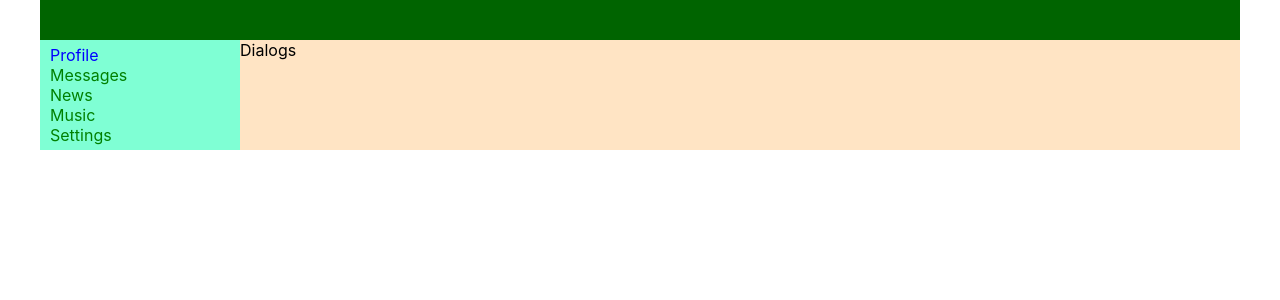
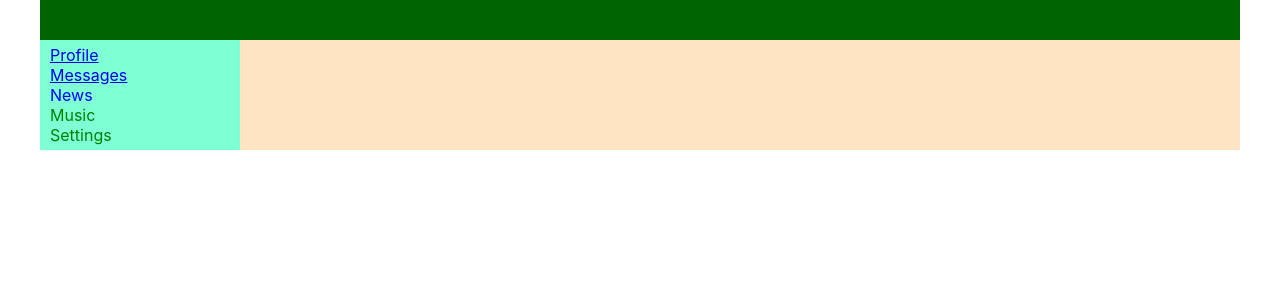
Before and after one commit to Black854/ReactJS, a React (Create React App) app in the folder social/: page / in a window 1280 px wide. Shown: the top 300 px of the page. Built offline with nearby package versions, Linux system fonts and the light colour scheme.

Commit message:
lvl 19 BrowserRouter, Routes, Route

```diff
--- a/social/package.json
+++ b/social/package.json
@@ -8,6 +8,7 @@
     "@testing-library/user-event": "^13.5.0",
     "react": "^18.2.0",
     "react-dom": "^18.2.0",
+    "react-router-dom": "^6.8.1",
     "react-scripts": "5.0.1",
     "web-vitals": "^2.1.4"
   },
--- a/social/src/App.js
+++ b/social/src/App.js
@@ -3,17 +3,24 @@
 import Navbar from "./components/Navbar/Navbar";
 import Profile from "./components/Profile/Profile";
 import Dialogs from './components/Dialogs/Dialogs';
+import { Route } from 'react-router-dom';
+import { BrowserRouter } from 'react-router-dom';
+import { Routes } from 'react-router-dom';
 
 function App() {
   return (
-    <div className='app-wrapper'>
-      <Header />
-      <Navbar />
-      <div className='app-wrapper-content'>
-        {/* <Profile /> */}
-        <Dialogs />
+    <BrowserRouter>
+      <div className='app-wrapper'>
+        <Header />
+        <Navbar />
+        <div className='app-wrapper-content'>
+          <Routes>
+            <Route path='/profile' element={<Profile />} />
+            <Route path='/dialogs' element={<Dialogs />} />
+          </Routes>
+        </div>
       </div>
-    </div>);
+    </BrowserRouter>);
 }
 
 export default App;
--- a/social/src/components/Navbar/Navbar.jsx
+++ b/social/src/components/Navbar/Navbar.jsx
@@ -3,20 +3,20 @@
 const Navbar = () => {
   return (
     <nav className={s.nav}>
-      <div className={`${s.item} ${s.active}`}>
-        <a>Profile</a>
+      <div className={s.item}>
+        <a href='/profile'>Profile</a>
       </div>
       <div className={s.item}>
-        <a>Messages</a>
+        <a href='/dialogs'>Messages</a>
+      </div>
+      <div className={`${s.item} ${s.active}`}>
+        <nav>News</nav>
       </div>
       <div className={s.item}>
-        <a>News</a>
+        <nav>Music</nav>
       </div>
       <div className={s.item}>
-        <a>Music</a>
-      </div>
-      <div className={s.item}>
-        <a>Settings</a>
+        <nav>Settings</nav>
       </div>
     </nav>);
 }
```
Also changed, not shown: 1 other file (tests, documents, lock files or other folders).
